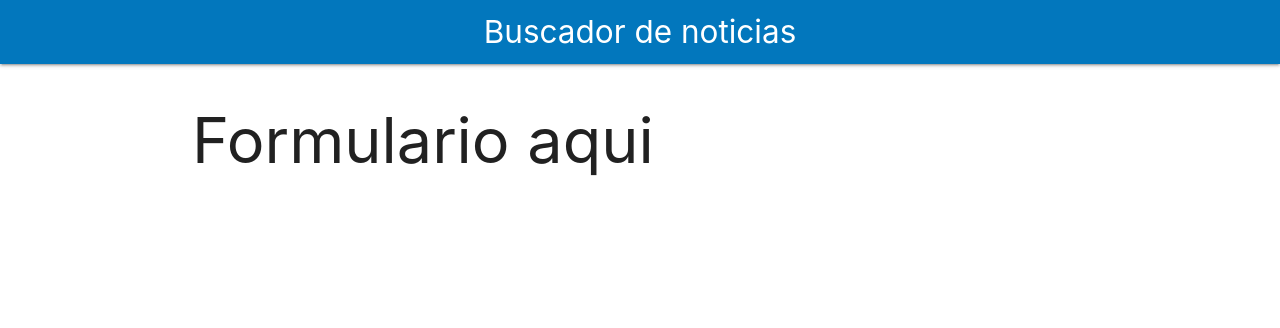
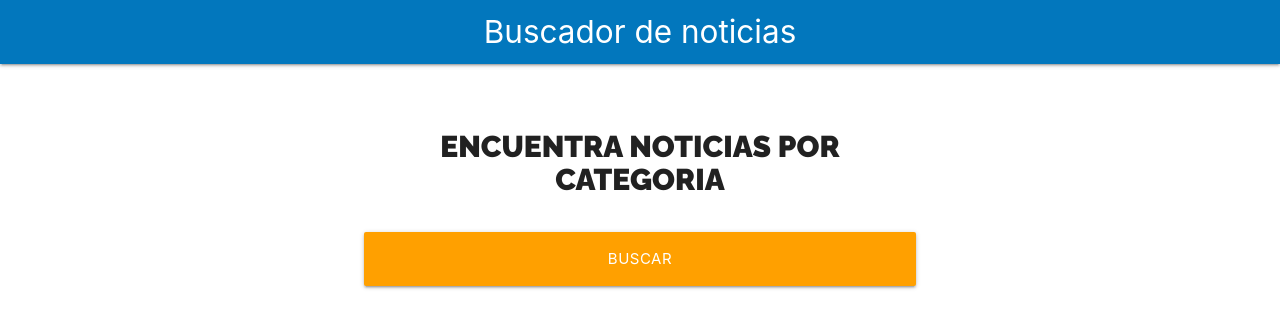
Before and after one commit to SantiagoAlvarze22/Buscador-de-noticias-con-una-API, a React (Create React App) app: page / in a window 1280 px wide. Shown: the top 328 px of the page. Built offline with nearby package versions, Linux system fonts and the light colour scheme.

Commit message:
Formulario y modulo css

```diff
--- a/src/App.js
+++ b/src/App.js
@@ -1,5 +1,6 @@
 import React, { Fragment } from 'react';
-import Header from './components/Header'
+import Header from './components/Header';
+import Formulario from './components/Formulario';
 
 function App() {
   return (
@@ -9,7 +10,7 @@
       />
 
       <div className="container white">
-        <h1>Formulario aqui</h1>
+        <Formulario />
       </div>
     </Fragment>
   );
--- /dev/null
+++ b/src/components/Formulario.js
@@ -0,0 +1,23 @@
+import React from 'react';
+import styles from './Formulario.module.css'
+
+const Formulario = () => {
+    return (
+        <div className={`${styles.buscador} row`}>
+            <div className="col s12 m8 offset-m2">
+                <form>
+                    <h2 className={styles.heading}>Encuentra Noticias por categoria</h2>
+                    <div className="input-field col s12">
+                        <input
+                            type="submit"
+                            className={`${styles['btn-block']} btn-large amber darken-2`}
+                            value="Buscar"
+                        />
+                    </div>
+                </form>
+            </div>
+        </div>
+    )
+}
+
+export default Formulario;
--- /dev/null
+++ b/src/components/Formulario.module.css
@@ -0,0 +1,17 @@
+.heading{
+    font-family: 'Raleway', sans-serif;
+    font-weight: 900;
+    font-size: 2rem;
+    text-transform: uppercase;
+    text-align: center;
+}
+
+.buscador{
+    margin-top: 2rem;
+    margin-bottom: 2rem;
+    text-align:left;
+}
+
+.btn-block{
+    width: 100%;
+}
```
